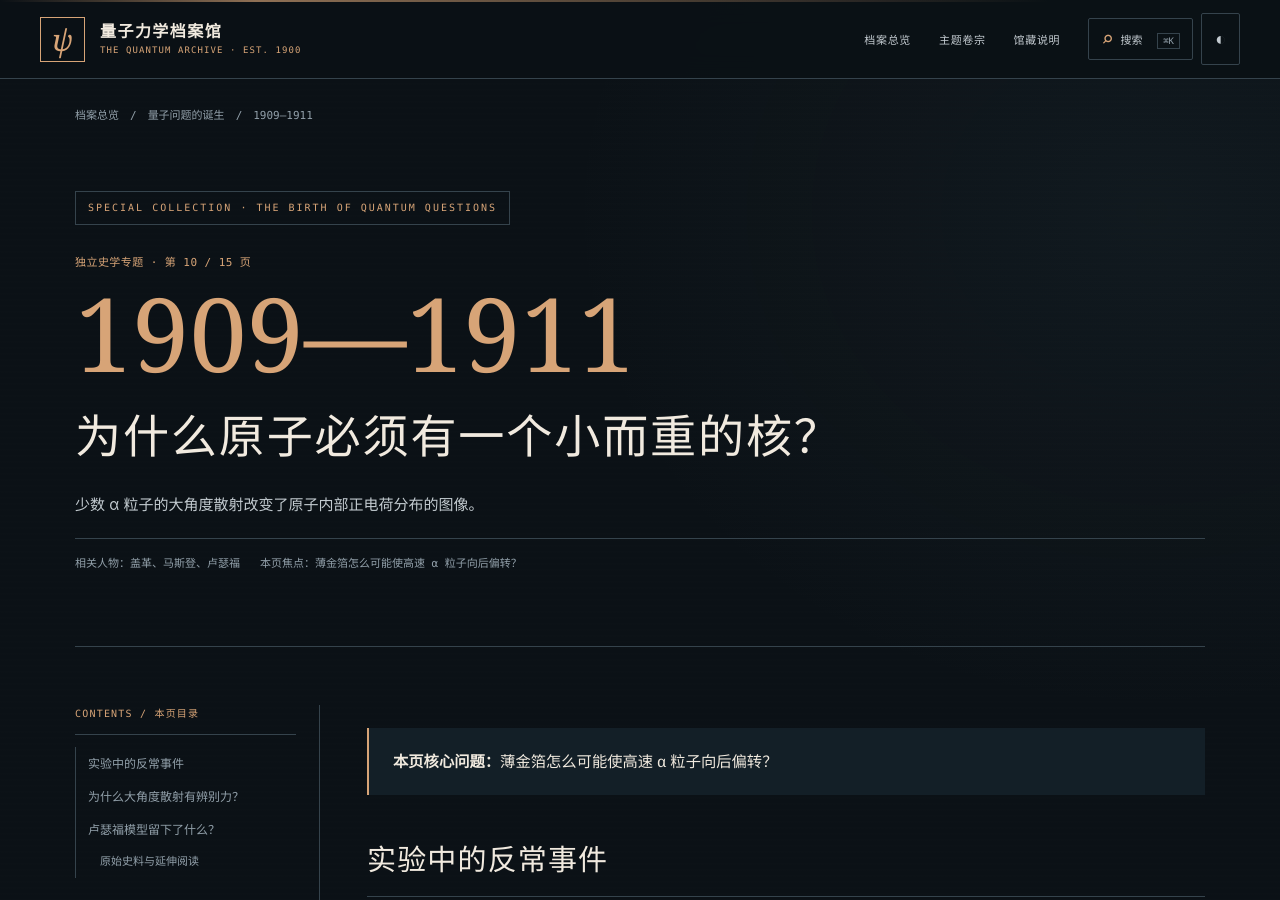
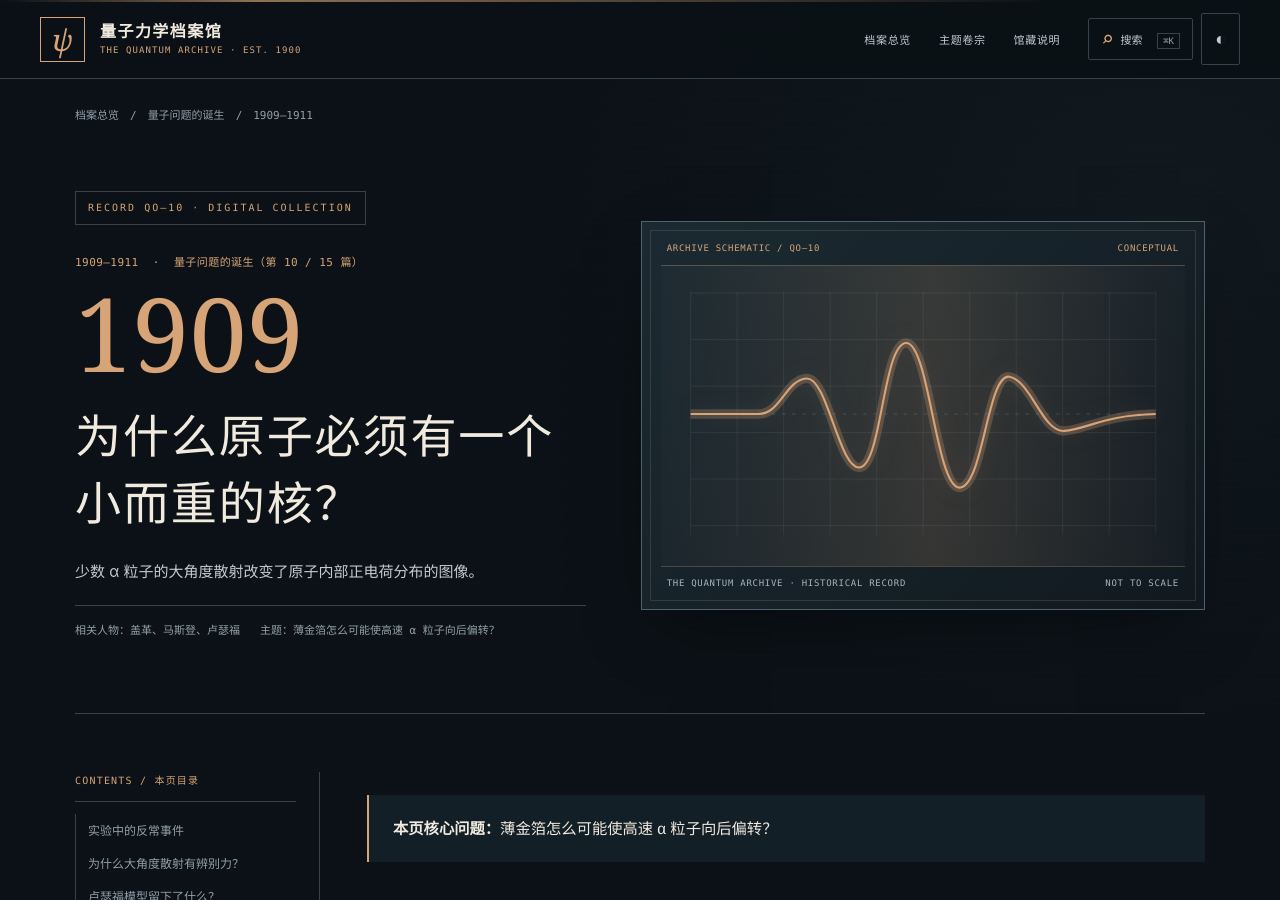
Before and after one commit to CYI1995/quantum-archive, a Jekyll site: the page built from origins/10-rutherford.md, in a window 1280 px wide and 900 px high. Built offline with Jekyll 4.4.1, drawn with Linux system fonts in a browser that asks for light colours; some of the changed text lies outside the part shown.

Commit message:
Add files via upload

```diff
--- a/_layouts/origin.html
+++ b/_layouts/origin.html
@@ -1,36 +1,70 @@
 ---
 layout: default
 ---
-<div class="page-shell event-shell" style="--accent:#D7A477">
+{% assign origin_year = page.year | split: '—' | first | remove: '年代' | strip %}
+<div class="page-shell event-shell" style="--accent:var(--gold)">
   <nav class="crumbs" aria-label="面包屑">
     <a href="{{ '/' | relative_url }}">档案总览</a><span>/</span>
     <a href="{{ '/origins/' | relative_url }}">量子问题的诞生</a><span>/</span>
     <span>{{ page.year }}</span>
   </nav>
-  <section class="event-hero" style="display:block">
+  <section class="event-hero">
     <div class="event-hero-copy">
-      <p class="eyebrow">SPECIAL COLLECTION · THE BIRTH OF QUANTUM QUESTIONS</p>
-      <p class="event-stage">独立史学专题 · 第 {{ page.chapter }} / {{ page.chapter_count }} 页</p>
-      <div class="event-year">{{ page.year }}</div>
+      <p class="eyebrow">RECORD QO—{{ page.chapter }} <span>·</span> DIGITAL COLLECTION</p>
+      <p class="event-stage">{{ page.year }} &nbsp;·&nbsp; 量子问题的诞生（第 {{ page.chapter }} / {{ page.chapter_count }} 篇）</p>
+      <div class="event-year">{{ origin_year }}</div>
       <h1>{{ page.title }}</h1>
       <p class="event-subtitle">{{ page.summary }}</p>
-      <div class="event-meta"><span>相关人物：{{ page.person }}</span><span>本页焦点：{{ page.question }}</span></div>
+      <div class="event-meta"><span>相关人物：{{ page.person }}</span><span>主题：{{ page.question }}</span></div>
+    </div>
+    <div class="archive-art" aria-label="量子力学档案馆统一风格示意图">
+      <div class="plate-top"><span>ARCHIVE SCHEMATIC / QO—{{ page.chapter }}</span><span>CONCEPTUAL</span></div>
+      <svg viewBox="0 0 620 355" role="img" aria-label="档案中的波形与谱线示意">
+        <defs><linearGradient id="origin-glow" x1="0" x2="1"><stop stop-color="#D7A477" stop-opacity=".02"/><stop offset=".52" stop-color="#D7A477" stop-opacity=".17"/><stop offset="1" stop-color="#D7A477" stop-opacity=".02"/></linearGradient></defs>
+        <rect x="0" y="0" width="620" height="355" fill="url(#origin-glow)"/>
+        <g stroke="#A9B6BC" stroke-opacity=".12" stroke-width="1">
+          {% for x in (0..10) %}<line x1="{{ x | times: 55 | plus: 35 }}" y1="30" x2="{{ x | times: 55 | plus: 35 }}" y2="318"/>{% endfor %}
+          {% for y in (0..5) %}<line x1="35" y1="{{ y | times: 55 | plus: 32 }}" x2="585" y2="{{ y | times: 55 | plus: 32 }}"/>{% endfor %}
+        </g>
+        <path class="hero-wave" stroke="#D7A477" stroke-width="2.5" fill="none" d="M35 175 C80 175 89 175 115 175 C142 175 147 135 172 133 S211 244 236 238 S263 91 290 91 S325 262 353 262 S386 126 412 131 S451 197 477 195 S526 176 585 175"/>
+        <path stroke="#D7A477" stroke-opacity=".26" stroke-width="11" fill="none" d="M35 175 C80 175 89 175 115 175 C142 175 147 135 172 133 S211 244 236 238 S263 91 290 91 S325 262 353 262 S386 126 412 131 S451 197 477 195 S526 176 585 175"/>
+        <line x1="35" y1="175" x2="585" y2="175" stroke="#A9B6BC" stroke-opacity=".25" stroke-dasharray="4 8"/>
+      </svg>
+      <div class="plate-bottom"><span>THE QUANTUM ARCHIVE · HISTORICAL RECORD</span><span>NOT TO SCALE</span></div>
     </div>
   </section>
   <div class="article-layout">
-    <aside class="article-sidebar"><div class="sidebar-inner"><p class="sidebar-title">CONTENTS / 本页目录</p><nav class="article-toc" id="desktopToc" aria-label="文章目录"></nav><div class="sidebar-divider"></div><p><a href="{{ '/origins/' | relative_url }}">← 返回专题目录</a></p></div></aside>
+    <aside class="article-sidebar"><div class="sidebar-inner">
+      <p class="sidebar-title">CONTENTS / 本页目录</p>
+      <nav class="article-toc" id="desktopToc" aria-label="文章目录"></nav>
+      <div class="sidebar-divider"></div>
+      <p>查看其他历史档案</p>
+      <button class="sidebar-search" type="button" data-open-search>⌕ &nbsp;全站搜索</button>
+      <p><a href="{{ '/origins/' | relative_url }}">← 返回专题目录</a></p>
+    </div></aside>
     <div class="article-column">
       <details class="mobile-toc"><summary>本页目录 · CONTENTS</summary><nav id="mobileToc" aria-label="移动文章目录"></nav></details>
       <article class="markdown-prose" id="articleContent">
         <blockquote><p><strong>本页核心问题：</strong>{{ page.question }}</p></blockquote>
         {{ content }}
       </article>
-      <div class="article-endnote">本专题将实验事实、当事人的解释和现代回顾性计算明确区分。</div>
+      {% if page.lab != '' and page.lab != nil %}
+        <div id="interactive" class="interactive-section"><div class="eyebrow">AN INTERACTIVE NOTE</div>
+        {% case page.lab %}
+        {% when 'photoelectric' %}{% include labs/photoelectric.html %}
+        {% when 'balmer' %}{% include labs/balmer.html %}
+        {% when 'debroglie' %}{% include labs/debroglie.html %}
+        {% when 'bell' %}{% include labs/bell.html %}
+        {% when 'wavepacket' %}{% include labs/wavepacket.html %}
+        {% endcase %}
+        </div>
+      {% endif %}
+      <div class="article-endnote">档案编号 QO—{{ page.chapter }} · 历史材料区分同时代观察、同时代解释与现代回顾性推导。</div>
     </div>
   </div>
-  <section class="event-next"><p class="eyebrow">READ ON / 前后篇章</p><div class="neighbor-cards">
+  <section class="event-next"><p class="eyebrow">READ ON / 继续探索</p><div class="neighbor-cards">
     {% if page.previous %}<a href="{{ page.previous | relative_url }}"><small>← 上一篇</small><strong>{{ page.previous_title }}</strong></a>{% endif %}
-    <a href="{{ '/origins/' | relative_url }}"><small>专题索引</small><strong>浏览全部篇章</strong></a>
+    <a href="{{ '/origins/' | relative_url }}"><small>▦ 返回专题目录</small><strong>浏览全部15篇</strong></a>
     {% if page.next %}<a href="{{ page.next | relative_url }}"><small>下一篇 →</small><strong>{{ page.next_title }}</strong></a>{% endif %}
   </div></section>
 </div>
```
